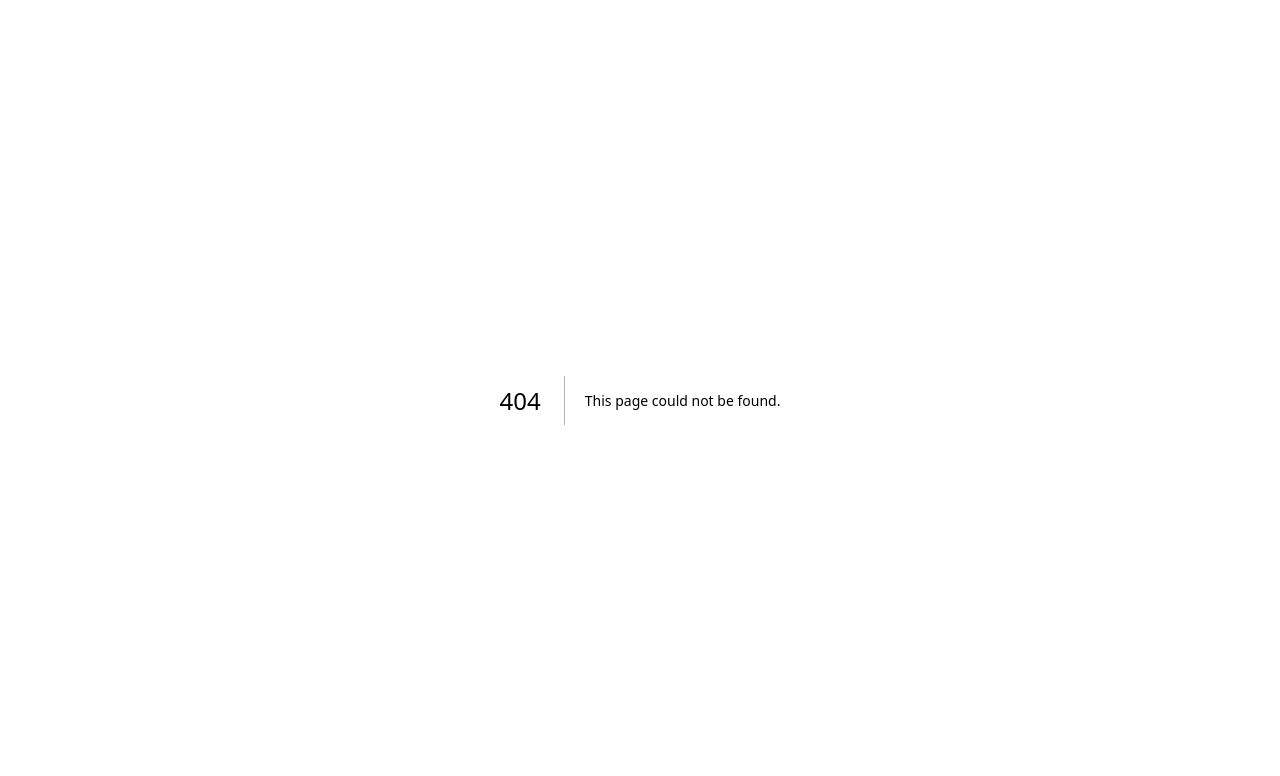
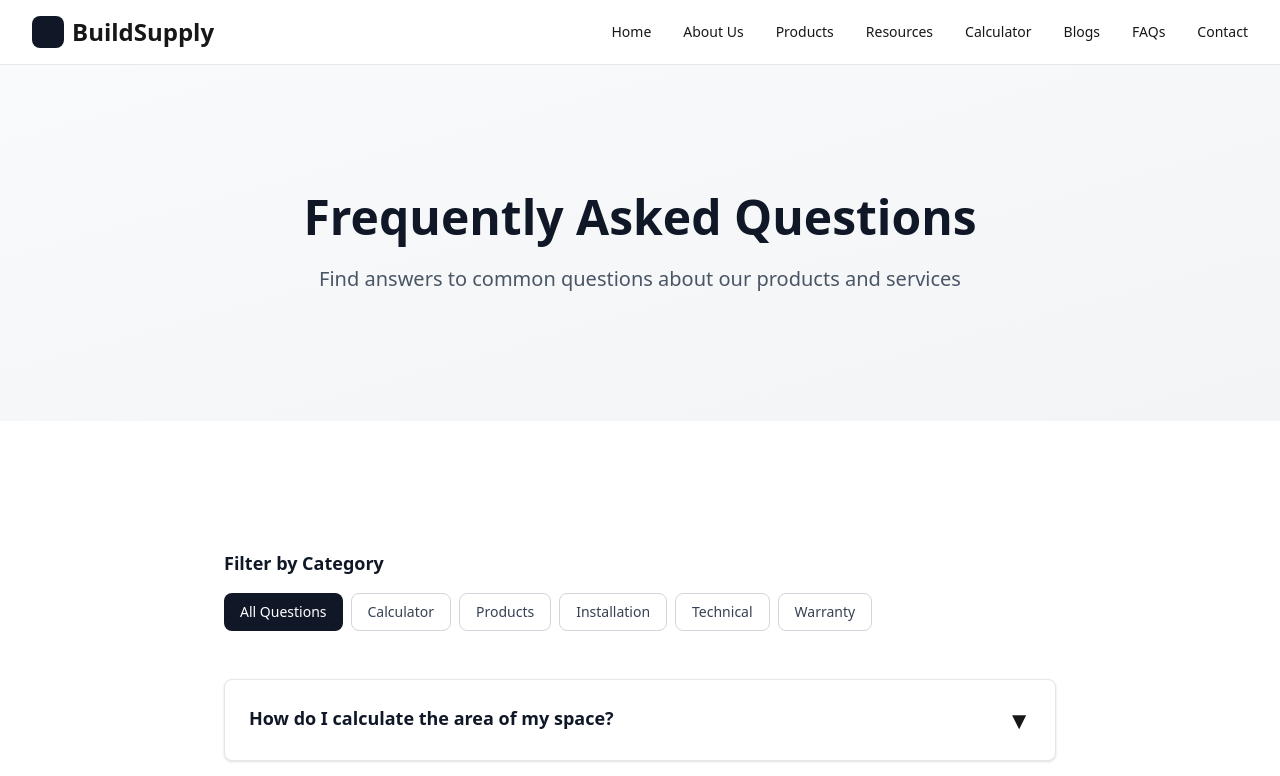
Before and after one commit to ashmittsingh/buildsupply, a Next.js app: page /faqs in a window 1280 px wide. Before the commit this address had no page. Shown: the top 776 px of the page. Built offline with nearby package versions, Linux system fonts and the light colour scheme.

Commit message:
Create FAQs page with expandable questions
cgen-c62ce4a2e4b34c799e94fe3fe7e452e7

```diff
--- /dev/null
+++ b/app/faqs/page.tsx
@@ -0,0 +1,151 @@
+"use client";
+
+import { useState } from "react";
+import { motion } from "framer-motion";
+import Navigation from "@/components/Navigation";
+import Footer from "@/components/Footer";
+import Card from "@/components/Card";
+import { faqs, faqCategories } from "@/data/faqs";
+
+export default function FAQs() {
+  const [selectedCategory, setSelectedCategory] = useState<string | null>(null);
+  const [expandedId, setExpandedId] = useState<string | null>(null);
+
+  const filteredFAQs = selectedCategory
+    ? faqs.filter((f) => f.category === selectedCategory)
+    : faqs;
+
+  const toggleExpanded = (id: string) => {
+    setExpandedId(expandedId === id ? null : id);
+  };
+
+  return (
+    <div className="min-h-screen bg-white">
+      <Navigation />
+
+      {/* Hero Section */}
+      <section className="bg-gradient-to-br from-gray-50 to-gray-100 py-16 sm:py-24 lg:py-32">
+        <div className="mx-auto max-w-7xl px-4 text-center sm:px-6 lg:px-8">
+          <h1 className="text-4xl font-bold text-gray-900 sm:text-5xl">
+            Frequently Asked Questions
+          </h1>
+          <p className="mx-auto mt-6 max-w-2xl text-lg text-gray-600 sm:text-xl">
+            Find answers to common questions about our products and services
+          </p>
+        </div>
+      </section>
+
+      {/* FAQs Section */}
+      <section className="py-16 sm:py-24 lg:py-32">
+        <div className="mx-auto max-w-4xl px-4 sm:px-6 lg:px-8">
+          {/* Category Filter */}
+          <div className="mb-12">
+            <h2 className="mb-4 text-lg font-semibold text-gray-900">
+              Filter by Category
+            </h2>
+            <div className="flex flex-wrap gap-2">
+              <button
+                onClick={() => setSelectedCategory(null)}
+                className={`rounded-lg px-4 py-2 text-sm font-medium transition-colors duration-200 ${
+                  selectedCategory === null
+                    ? "bg-gray-900 text-white"
+                    : "border border-gray-300 bg-white text-gray-700 hover:border-gray-900"
+                }`}
+              >
+                All Questions
+              </button>
+              {faqCategories.map((category) => (
+                <button
+                  key={category}
+                  onClick={() => setSelectedCategory(category)}
+                  className={`rounded-lg px-4 py-2 text-sm font-medium transition-colors duration-200 ${
+                    selectedCategory === category
+                      ? "bg-gray-900 text-white"
+                      : "border border-gray-300 bg-white text-gray-700 hover:border-gray-900"
+                  }`}
+                >
+                  {category}
+                </button>
+              ))}
+            </div>
+          </div>
+
+          {/* FAQs List */}
+          <div className="space-y-4">
+            {filteredFAQs.map((faq) => (
+              <motion.div
+                key={faq.id}
+                layout
+                initial={{ opacity: 0, y: 10 }}
+                animate={{ opacity: 1, y: 0 }}
+                exit={{ opacity: 0, y: -10 }}
+              >
+                <Card
+                  className="cursor-pointer transition-shadow duration-200 hover:shadow-md"
+                  onClick={() => toggleExpanded(faq.id)}
+                >
+                  <div className="flex items-start justify-between gap-4">
+                    <h3 className="flex-1 text-lg font-semibold text-gray-900">
+                      {faq.question}
+                    </h3>
+                    <span
+                      className={`flex-shrink-0 text-2xl transition-transform duration-200 ${
+                        expandedId === faq.id ? "rotate-180" : ""
+                      }`}
+                    >
+                      ▼
+                    </span>
+                  </div>
+
+                  <motion.div
+                    initial={false}
+                    animate={{
+                      height: expandedId === faq.id ? "auto" : 0,
+                      opacity: expandedId === faq.id ? 1 : 0,
+                    }}
+                    transition={{ duration: 0.2 }}
+                    className="overflow-hidden"
+                  >
+                    <div className="border-t border-gray-200 pt-4 mt-4">
+                      <p className="text-gray-600">{faq.answer}</p>
+                      <span className="mt-3 inline-block rounded-lg bg-gray-100 px-3 py-1 text-xs font-medium text-gray-700">
+                        {faq.category}
+                      </span>
+                    </div>
+                  </motion.div>
+                </Card>
+              </motion.div>
+            ))}
+          </div>
+
+          {filteredFAQs.length === 0 && (
+            <div className="py-12 text-center">
+              <p className="text-gray-600">
+                No questions found in this category.
+              </p>
+            </div>
+          )}
+        </div>
+      </section>
+
+      {/* CTA Section */}
+      <section className="bg-gray-50 py-16 sm:py-24 lg:py-32">
+        <div className="mx-auto max-w-7xl px-4 text-center sm:px-6 lg:px-8">
+          <h2 className="text-3xl font-bold text-gray-900 sm:text-4xl">
+            Didn't find your answer?
+          </h2>
+          <p className="mx-auto mt-4 max-w-2xl text-lg text-gray-600">
+            Contact our support team for additional help with your questions.
+          </p>
+          <div className="mt-8">
+            <a href="/contact" className="inline-block rounded-lg bg-gray-900 px-6 py-3 font-semibold text-white transition-colors duration-200 hover:bg-gray-800">
+              Contact Us
+            </a>
+          </div>
+        </div>
+      </section>
+
+      <Footer />
+    </div>
+  );
+}
```
